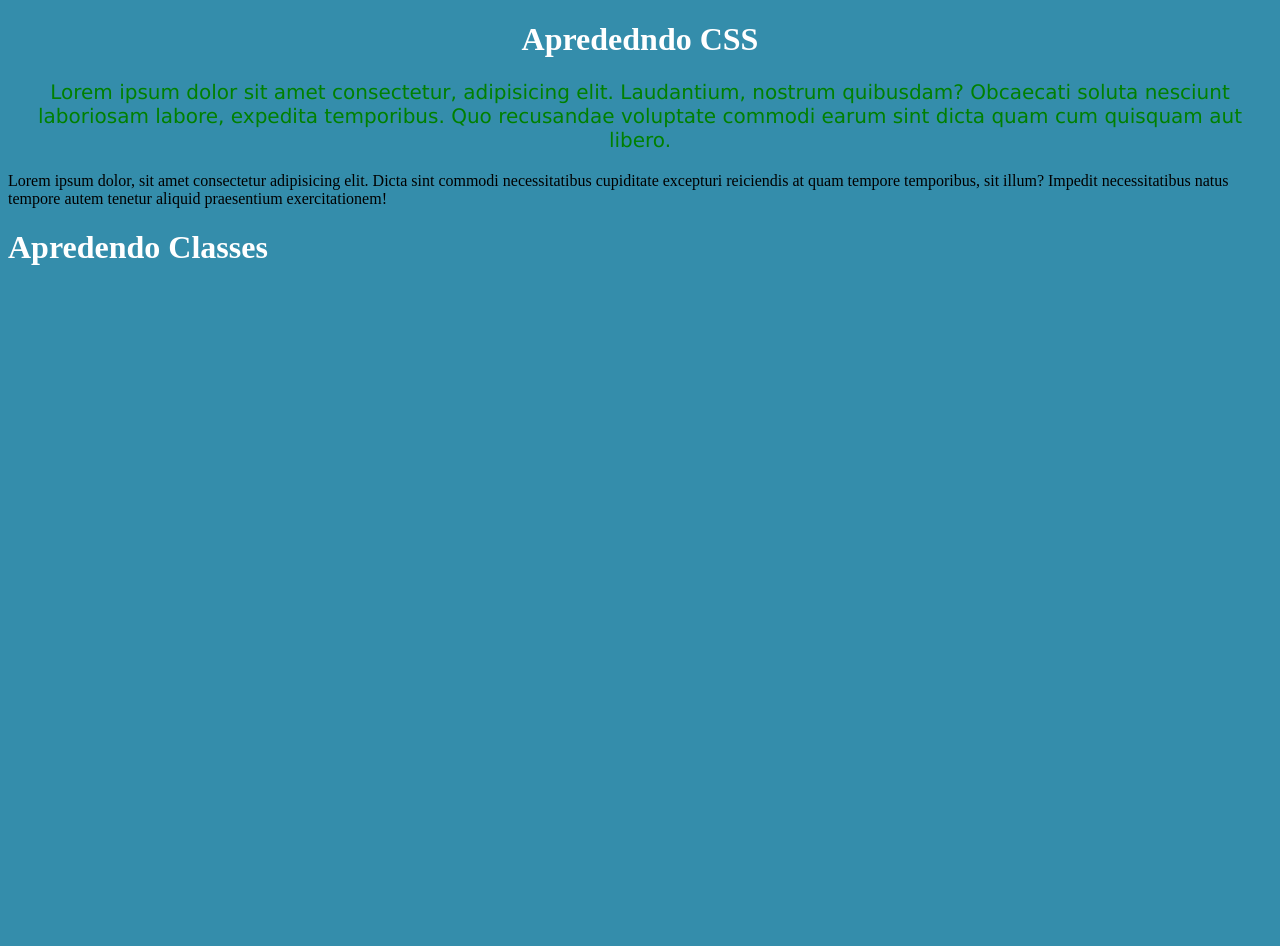
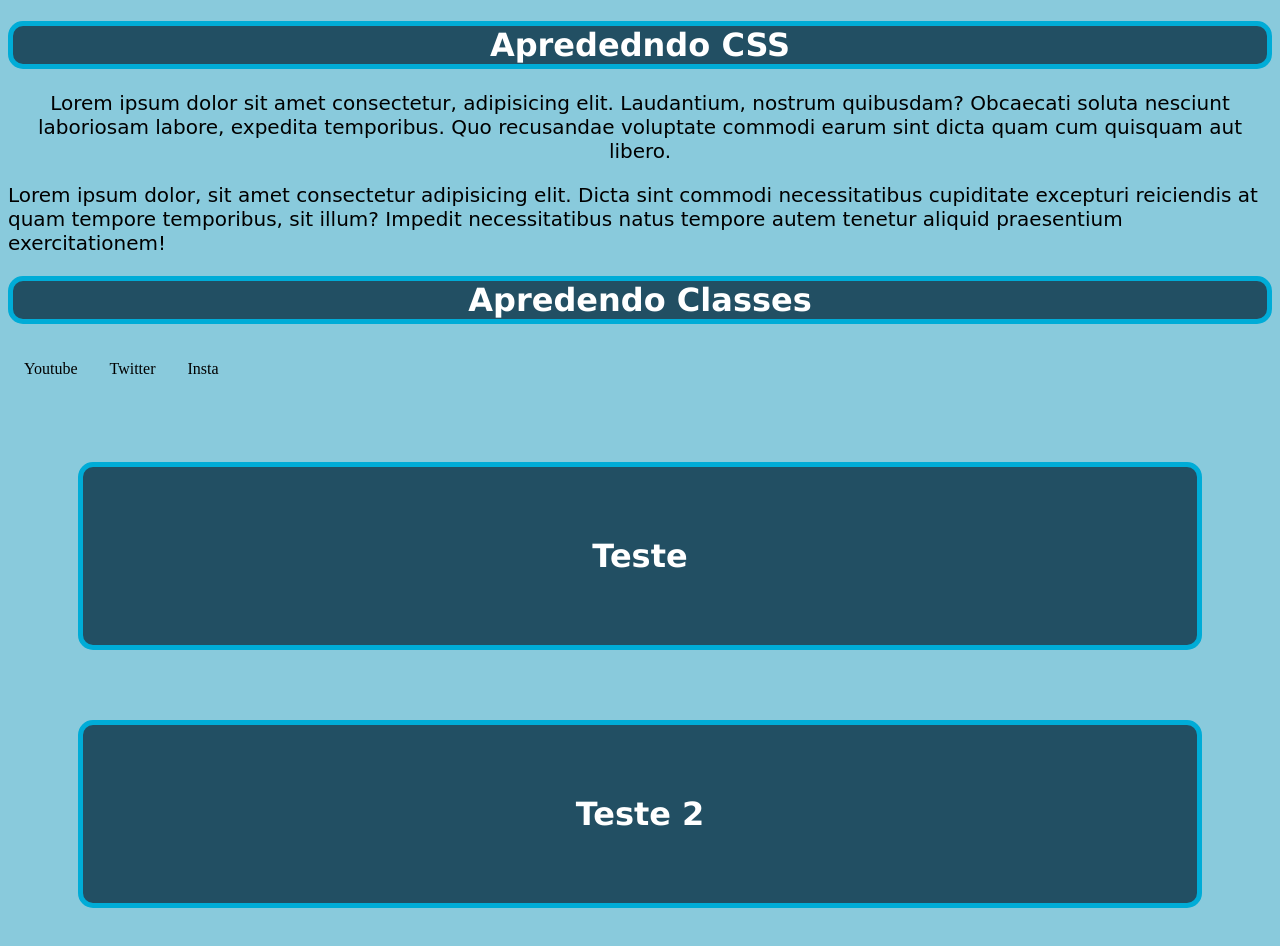
Before and after one commit to catJAL/aprendendo_css, a plain HTML site: page index.html in a window 1280 px wide. Before the commit the page ends 800 px from the top, so only its background shows below. Drawn offline with Linux system fonts and the light colour scheme.

Commit message:
Comitizada
bordas legais (aula 15/03/2023)

```diff
--- a/index.html
+++ b/index.html
@@ -9,8 +9,15 @@
     </head>
     <body>
         <h1 class="center">Aprededndo CSS</h1>
-        <p id="para" class="cor center" > Lorem ipsum dolor sit amet consectetur, adipisicing elit. Laudantium, nostrum quibusdam? Obcaecati soluta nesciunt laboriosam labore, expedita temporibus. Quo recusandae voluptate commodi earum sint dicta quam cum quisquam aut libero.</p>
-        <p>Lorem ipsum dolor, sit amet consectetur adipisicing elit. Dicta sint commodi necessitatibus cupiditate excepturi reiciendis at quam tempore temporibus, sit illum? Impedit necessitatibus natus tempore autem tenetur aliquid praesentium exercitationem!</p>
-        <h1>Apredendo Classes</h1>
+        <p class="cor-fonte center" > Lorem ipsum dolor sit amet consectetur, adipisicing elit. Laudantium, nostrum quibusdam? Obcaecati soluta nesciunt laboriosam labore, expedita temporibus. Quo recusandae voluptate commodi earum sint dicta quam cum quisquam aut libero.</p>
+        <p class="cor-fonte">Lorem ipsum dolor, sit amet consectetur adipisicing elit. Dicta sint commodi necessitatibus cupiditate excepturi reiciendis at quam tempore temporibus, sit illum? Impedit necessitatibus natus tempore autem tenetur aliquid praesentium exercitationem!</p>
+        <h1 class="center">Apredendo Classes</h1>
+        <nav class="topnav">
+            <a href="https://youtube.com" target="blank">Youtube</a>
+            <a href="https://twitter.com" target="blank">Twitter</a>
+            <a href="https://instagram.com" target="blank">Insta</a>
+        </nav>
+        <h1 class="center margem">Teste</h1>
+        <h1 class="center margem">Teste 2</h1>
     </body>
 </html>
--- a/style.css
+++ b/style.css
@@ -1,20 +1,48 @@
 body {
-    background-color: rgb(52, 141, 171);
+  background-color:rgba(20, 150, 187, 0.5)
   }
 
-  h1 {
-    color: white;
+h1 {
+  color: white;
+  font-family: Verdana;
+  background-color: rgba(9, 49, 69, 0.8);
+  border: 5px solid #00acd7;
+  border-radius: 15px;
   }
+
+p {
+  font-size: 20px;
+  font-family: cursive;
+}
 
   .center {
     text-align: center;
   }
 
-  #para {
-    font-family: Verdana;
-    font-size: 20px;
+  .cor-fonte {
+    color: black;
   }
 
-  .cor {
-    color:green;
+  .topnav {
+    overflow: hidden;
+    background-color:rgb(20, 150, 187,)
   }
+
+  .topnav a {
+    float: left;
+    display: block;
+    color: #000000;
+    text-align: center;
+    padding: 14px 16px;
+    text-decoration: none;
+  }
+
+  .topnav a:hover {
+    background-color: #0c5c724d;
+    color: #ffffff;
+  }
+
+  .margem {
+    margin: 70px;
+    padding: 70px
+  }
```
Also changed, not shown: img/fundo.jfif (added), img/ryo.png (added).
